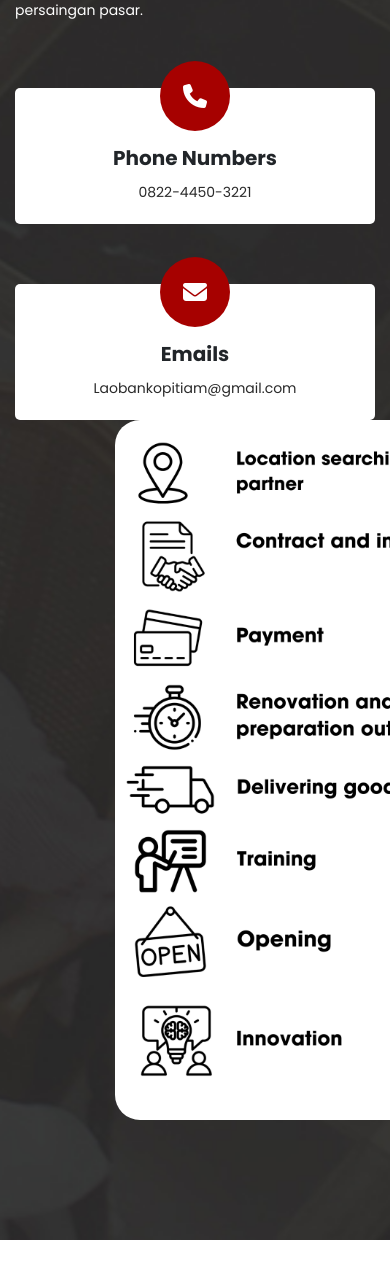
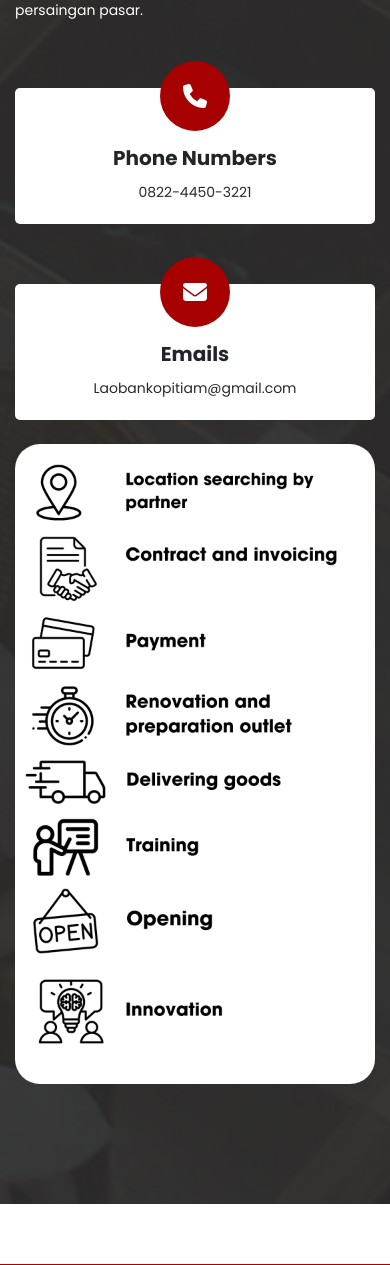
Before and after one commit to stevanushia/laoban-nusantara, a PHP site: page /contact.php in a window 390 px wide. Shown: the part 885-2150 px from the top of the page. Run offline with PHP 8.4, Linux system fonts and the light colour scheme; some libraries are stand-ins or nearby versions.

Commit message:
responsive

```diff
--- a/contact.php
+++ b/contact.php
@@ -33,7 +33,11 @@ include_once __DIR__."/template/header.php"; ?>
                     </div>
                 </div>
                 <div class="col-lg-6">
-                    <img style="height: 700px; border-radius: 25px; margin-left: 100px;"  src="assets/images/partnershipStep.png" alt="">
+                    <div class="row justify-content-center">
+                        <div class="col-md-8 col-sm-10">
+                            <img class="img-fluid mt-4" style="border-radius: 25px;" src="assets/images/partnershipStep.png" alt="">
+                        </div>
+                    </div>
                 </div>
             </div>
         </div>
```
